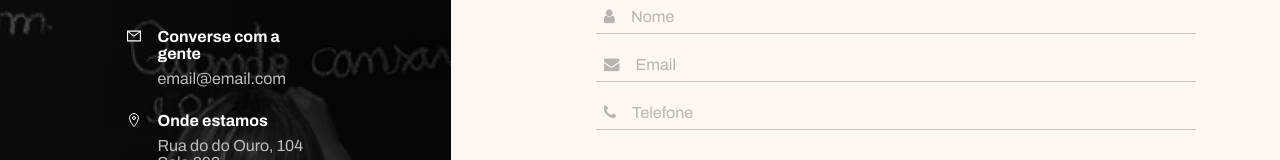
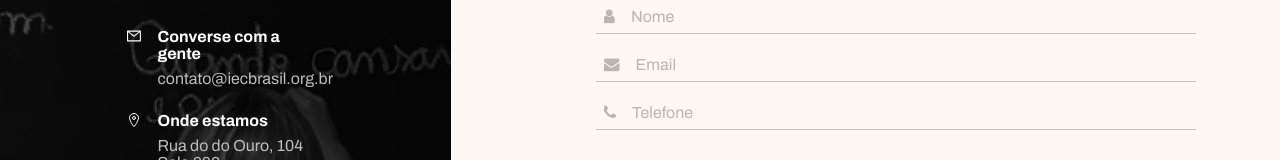
Before and after one commit to marcos-px/iec-brasil, a React (Vite) app: page /contato in a window 1280 px wide. Shown: the part 270-430 px from the top of the page. Built offline with nearby package versions, Linux system fonts and the light colour scheme.

Commit message:
editing-email
Apenas a alteração do email de contato.

```diff
--- a/src/pages/Home/Home.tsx
+++ b/src/pages/Home/Home.tsx
@@ -76,7 +76,7 @@ const Home = (props: HomeProps) => {
               <div className="video">
                 <iframe width = "560"
                 height = "315"
-                src = "https://www.youtube.com/watch?v=TBOM08UibT8"
+                src = "https://www.youtube.com/embed/5fGQPe9s8zw"
                 title = "YouTube video player"
                 allow = "accelerometer; autoplay; clipboard-write; encrypted-media; gyroscope; picture-in-picture; web-share"
                 allowFullScreen >
--- a/src/pages/contact.tsx
+++ b/src/pages/contact.tsx
@@ -82,7 +82,7 @@ function Contact() {
                 <h4>Converse com a gente</h4>
               </div>
               <div>
-                <p>email@email.com</p>
+                <p>contato@iecbrasil.org.br</p>
               </div>
             </div>
             <div className="info-contact-control">
```
